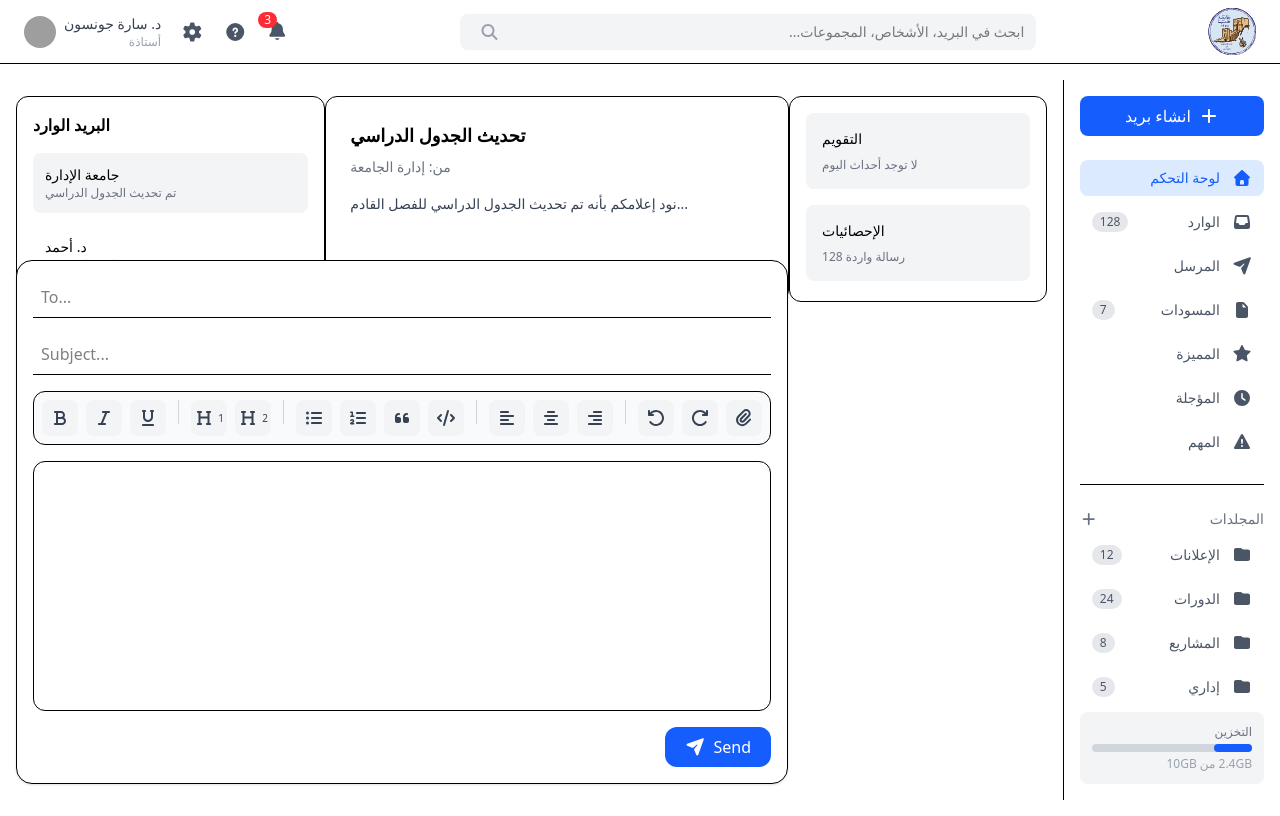
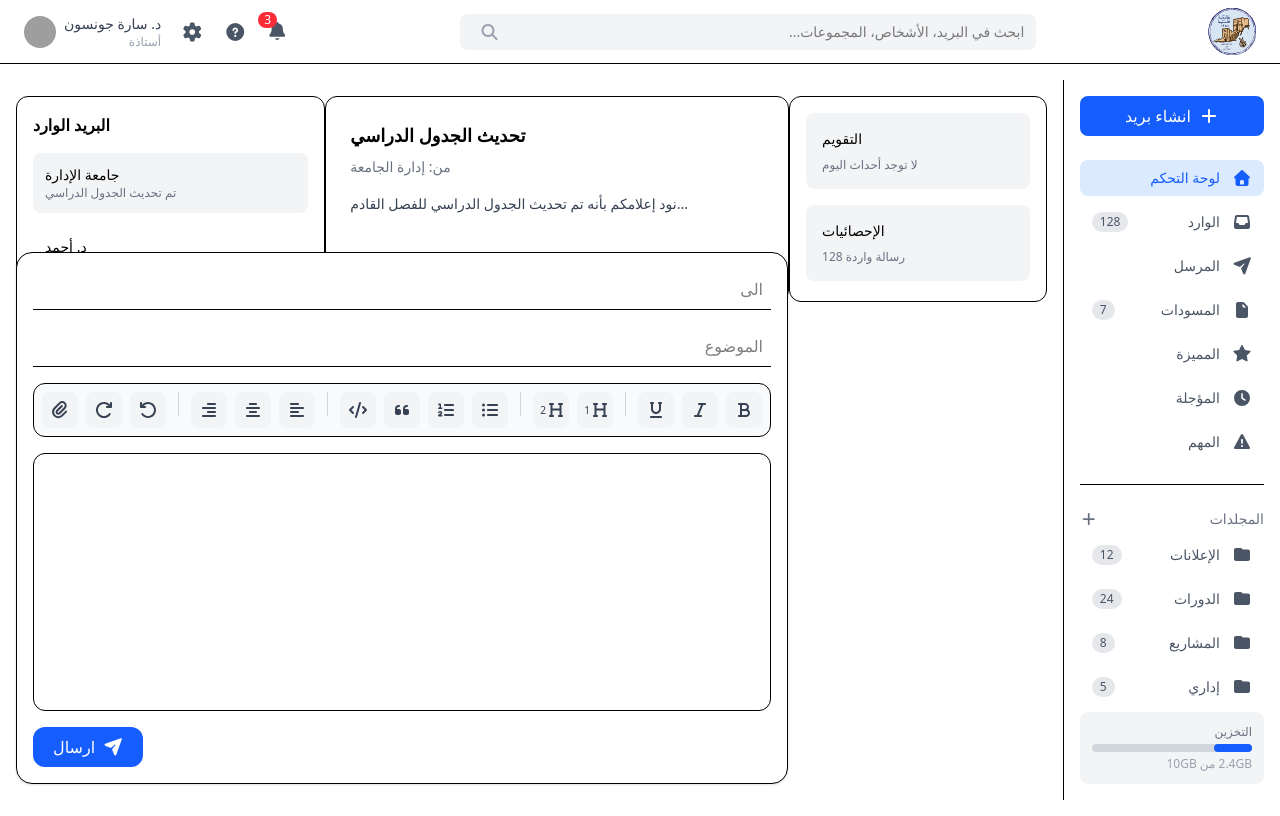
Before and after one commit to PROuserR/university_mailbox_system, a Next.js app: page /dashboard in a window 1280 px wide. Both pictures are taken after a click on the button "انشاء بريد". Built offline with nearby package versions, Linux system fonts and the light colour scheme; grey boxes are pictures that could not be loaded.

Commit message:
mailCompose store

```diff
--- a/app/dashboard/page.tsx
+++ b/app/dashboard/page.tsx
@@ -2,7 +2,7 @@
 import MailList from "./components/MailList";
 import MailViewer from "./components/MailViewer";
 import RightPanel from "./components/RightPanel";
-import MailCompose from "@/components/overlays/mailCompose";
+
 
 export default function DashboardPage() {
     return (
@@ -23,10 +23,6 @@ export default function DashboardPage() {
                     <RightPanel />
                 </div>
             </div>
-            <div className="flex w-full">
-                <MailCompose />
-            </div>
-
         </main>
     );
 }
--- a/components/layout/sidebar.tsx
+++ b/components/layout/sidebar.tsx
@@ -1,5 +1,6 @@
 "use client";
 
+import MailCompose from "@/components/overlays/mailCompose";
 import { FontAwesomeIcon } from "@fortawesome/react-fontawesome";
 import {
     faHouse,
@@ -12,8 +13,12 @@ import {
     faFolder,
     faPlus,
 } from "@fortawesome/free-solid-svg-icons";
+import useMailComposeStore from "@/store/mailComposeStore";
 
 export default function Sidebar() {
+    const { isMailComposeShown, tiggerMailCompose } = useMailComposeStore()
+
+
     return (
         <aside
             className="w-64 h-[90vh] bg-white border-l p-4 flex flex-col justify-between "
@@ -22,7 +27,7 @@ export default function Sidebar() {
             {/* TOP SECTION */}
             <div>
                 {/* Compose Button */}
-                <button className="w-full bg-blue-600 text-white py-2 rounded-lg flex items-center justify-center gap-2 mb-6 hover:bg-blue-700 transition">
+                <button className="w-full bg-blue-600 text-white py-2 rounded-lg flex items-center justify-center gap-2 mb-6 hover:bg-blue-700 transition" onClick={tiggerMailCompose}>
                     <FontAwesomeIcon icon={faPlus} />
                     انشاء بريد
                 </button>
@@ -65,6 +70,12 @@ export default function Sidebar() {
                 </div>
                 <p className="text-xs text-gray-400 mt-1">2.4GB من 10GB</p>
             </div>
+
+            {/* MailCompose: overlay */}
+            {isMailComposeShown ?
+                <MailCompose />
+                : null}
+
         </aside>
     );
 }
--- a/components/overlays/mailCompose.tsx
+++ b/components/overlays/mailCompose.tsx
@@ -97,16 +97,16 @@ const MessageEditor: React.FC = () => {
             <input
                 value={to}
                 onChange={(e) => setTo(e.target.value)}
-                placeholder="To..."
-                className="w-full border-b p-2 outline-none focus:border-blue-500"
+                placeholder="الى"
+                className="w-full border-b p-2 outline-none focus:border-blue-500 text-right"
             />
 
             {/* Subject */}
             <input
                 value={subject}
                 onChange={(e) => setSubject(e.target.value)}
-                placeholder="Subject..."
-                className="w-full border-b p-2 outline-none focus:border-blue-500"
+                placeholder="الموضوع"
+                className="w-full border-b p-2 outline-none focus:border-blue-500 text-right"
             />
 
             {/* Toolbar */}
@@ -206,8 +206,8 @@ const MessageEditor: React.FC = () => {
             )}
 
             {/* Editor */}
-            <div className="border rounded-xl min-h-[250px] p-3">
-                <EditorContent editor={editor} />
+            <div className="border rounded-xl" dir="rtl">
+                <EditorContent editor={editor} className="h-full min-h-64"  />
             </div>
 
             {/* Send */}
@@ -217,7 +217,7 @@ const MessageEditor: React.FC = () => {
                     className="flex items-center gap-2 px-5 py-2 bg-blue-600 text-white rounded-xl hover:bg-blue-700 transition"
                 >
                     <FontAwesomeIcon icon={faPaperPlane} />
-                    Send
+                    ارسال
                 </button>
             </div>
         </div>
--- a/store/mailComposeStore.tsx
+++ b/store/mailComposeStore.tsx
@@ -1,21 +1,13 @@
 import { create } from 'zustand'
 
-type Store = {
-    count: number
-    inc: () => void
+type MailComposeStore = {
+    isMailComposeShown: boolean
+    tiggerMailCompose: () => void
 }
 
-const useStore = create<Store>()((set) => ({
-    count: 1,
-    inc: () => set((state) => ({ count: state.count + 1 })),
+const useMailComposeStore = create<MailComposeStore>()((set) => ({
+    isMailComposeShown: false,
+    tiggerMailCompose: () => set((state) => ({ isMailComposeShown: !state.isMailComposeShown })),
 }))
 
-function Counter() {
-    const { count, inc } = useStore()
-    return (
-        <div>
-            <span>{count}</span>
-            <button onClick={inc}>one up</button>
-        </div>
-    )
-}
+export default useMailComposeStore;
```
